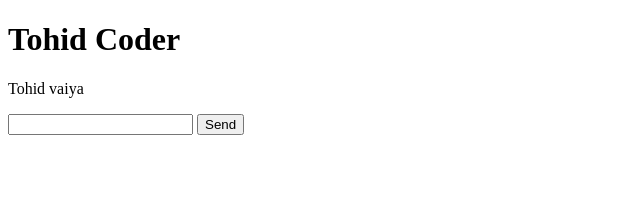
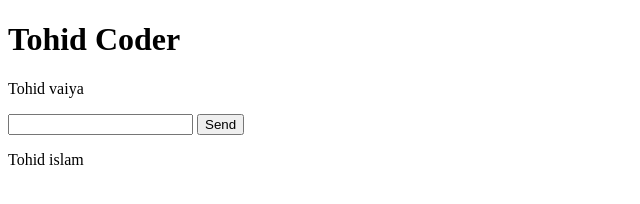
Before and after one commit to tohidislam1575/last-website, a plain HTML site: page index.html in a window 1280 px wide. Shown: the full height of the page, 0-640 px from the left. Drawn offline with Linux system fonts and the light colour scheme.

Commit message:
Update index.html

```diff
--- a/index.html
+++ b/index.html
@@ -10,5 +10,6 @@
 <p>Tohid vaiya</p>
 <input type="email" name="email">
 <input type="submit" value="Send">
+<p>Tohid islam</p>
 </body>
 </html>
```
